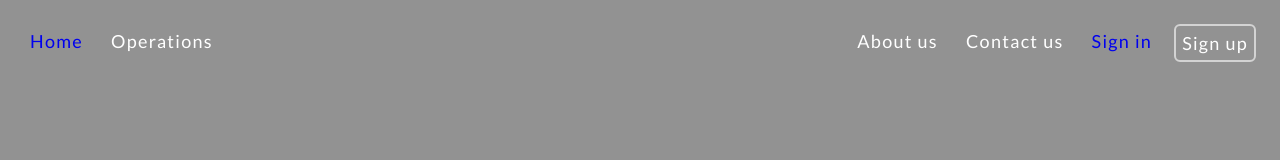
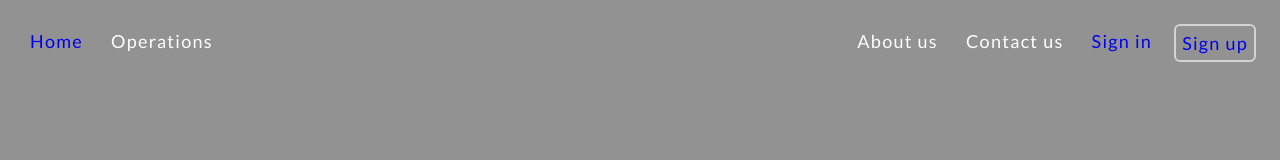
Before and after one commit to ian-afk/GYM_PROJECT_mern, a React (Vite) app in the folder frontend/: page /users in a window 1280 px wide. Shown: the top 160 px of the page. Built offline with nearby package versions, Linux system fonts and the light colour scheme.

Commit message:
add signup page its route and its navlink in nav component

```diff
--- a/frontend/src/App.jsx
+++ b/frontend/src/App.jsx
@@ -32,6 +32,7 @@ import EmployeePage from './pages/Employee/EmployeePage';
 import AuthPage from './pages/auth/AuthPage';
 import Login from './pages/auth/Login';
 import { AuthProvider } from './context/AuthContext';
+import SignupPage from './pages/auth/SignupPage';
 
 export default function App() {
   const AppLayout = () => (
@@ -79,6 +80,7 @@ export default function App() {
 
         <Route path="/users" element={<AuthPage />}>
           <Route path="/users/login" element={<Login />}></Route>
+          <Route path="/users/signup" element={<SignupPage />}></Route>
         </Route>
         <Route path="*" element={<NotFound />}></Route>
       </Route>
--- a/frontend/src/components/Nav.jsx
+++ b/frontend/src/components/Nav.jsx
@@ -57,7 +57,9 @@ export default function Nav() {
             <li>
               <NavLink to={'/users/login'}>Sign in</NavLink>
             </li>
-            <li className={styles.secondaryButton}>Sign up</li>
+            <li className={styles.secondaryButton}>
+              <NavLink to={'/users/signup'}>Sign up</NavLink>
+            </li>
           </>
         ) : (
           <li>
--- /dev/null
+++ b/frontend/src/pages/auth/SignupPage.jsx
@@ -0,0 +1,11 @@
+import Signup from '../../components/signup';
+
+function SignupPage() {
+  return (
+    <div>
+      <Signup />
+    </div>
+  );
+}
+
+export default SignupPage;
```
